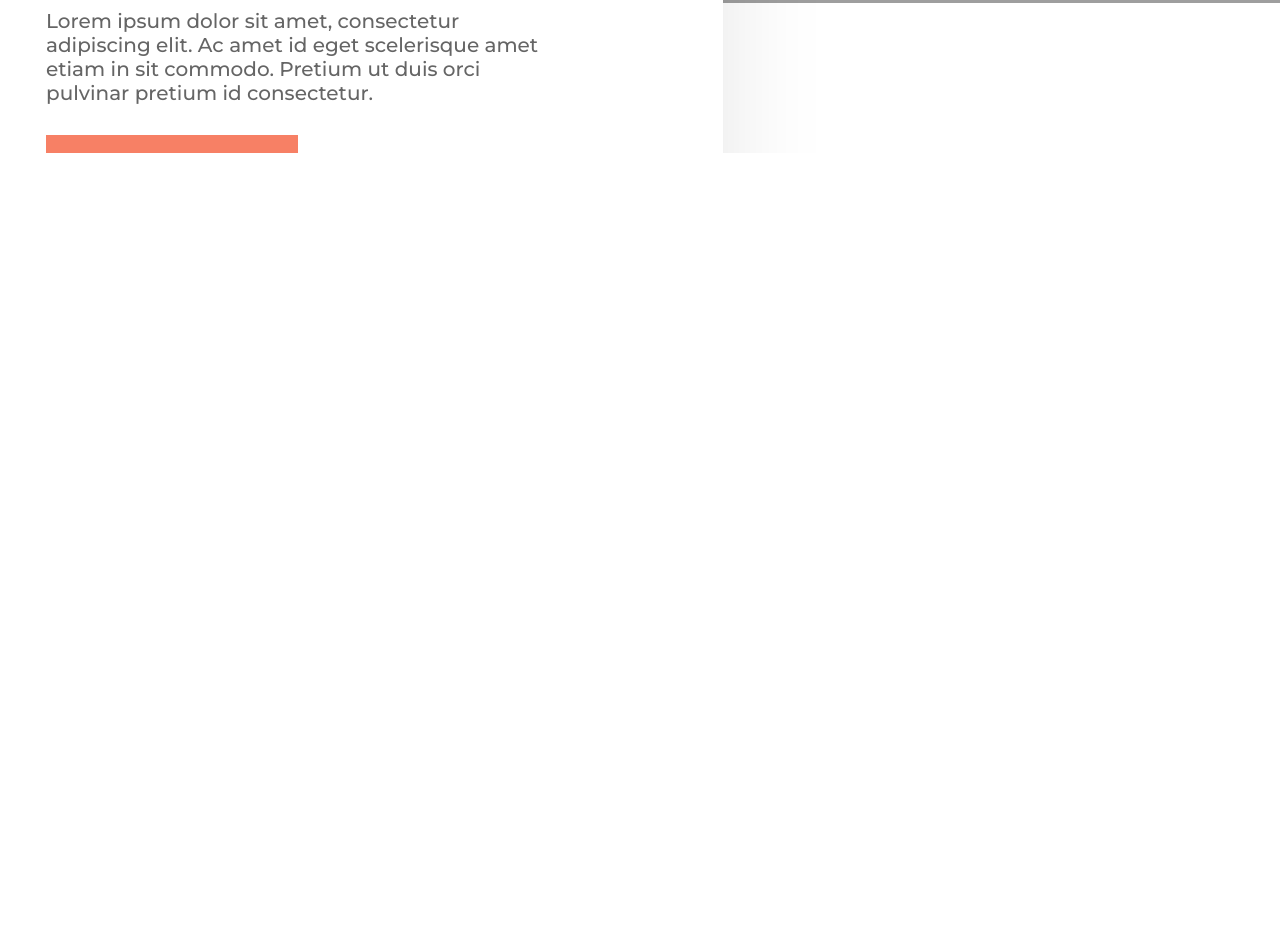
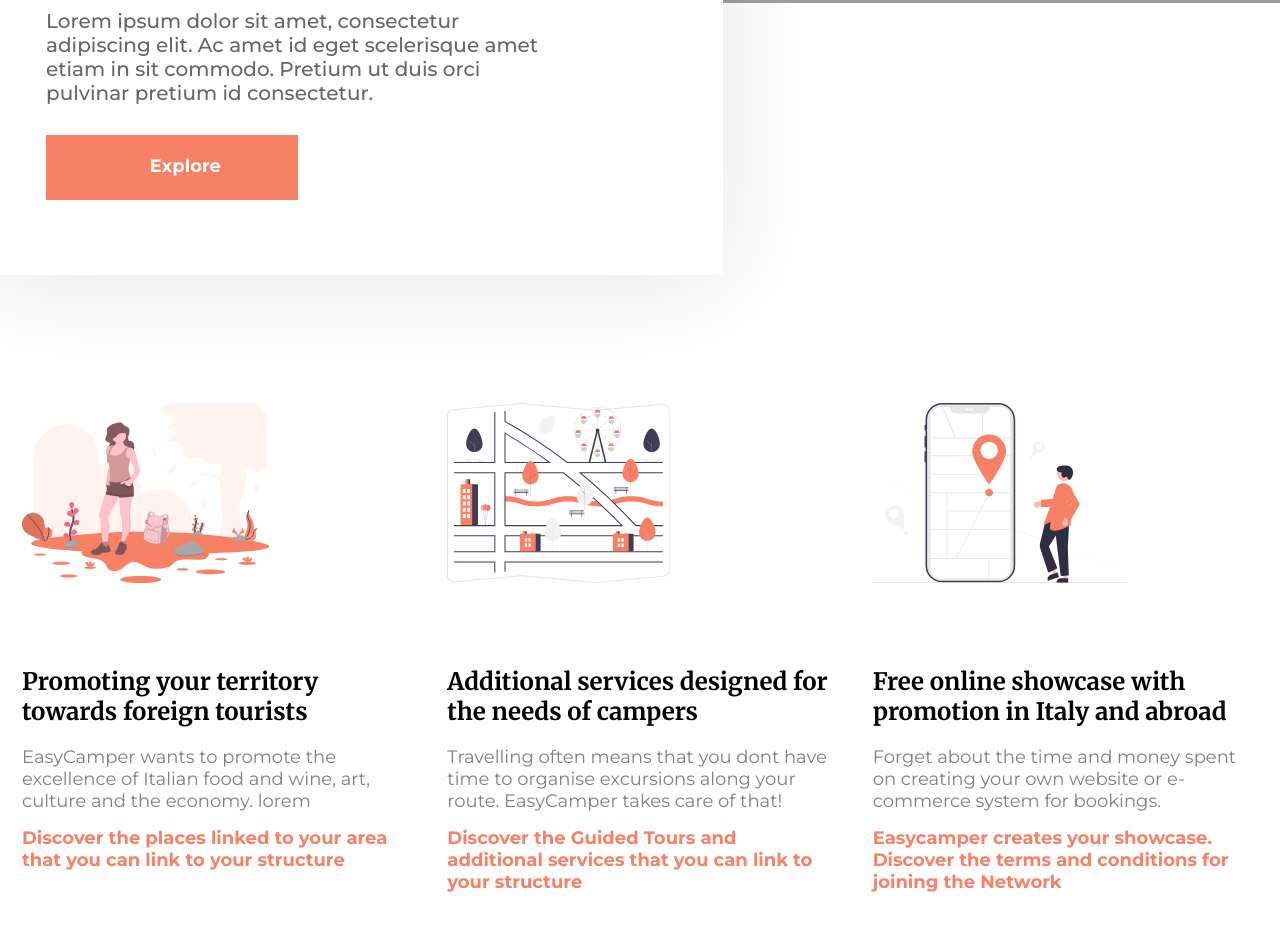
Before and after one commit to Verruckterdrachen/Easy-Camper, a website: page #src/index.html in a window 1280 px wide. Shown: the part 647-1578 px from the top of the page. Before the commit the page ends 800 px from the top, so only its background shows below. Drawn offline with nearby package versions, Linux system fonts and the light colour scheme; files that its build step writes are made by us from their sources; grey boxes are pictures that could not be loaded; files whose address does not match are found by name; a web font is replaced by a local one.

Commit message:
add services section

```diff
--- a/#src/index.html
+++ b/#src/index.html
@@ -16,6 +16,43 @@
             </div>
           </div>
         </section>
+        <section class="page__services services">
+          <div class="services__container _container">
+            <div class="services__body">
+              <div class="services__item item-services">
+                <div class="item-services__image">
+                  <img src="img/services/01.svg" alt="">
+                </div>
+                <div class="item-services__body">
+                  <h3 class="item-services__title">Promoting your territory towards foreign tourists</h3>
+                  <div class="item-services__text">EasyCamper wants to promote the excellence of Italian food and wine, art, culture and the economy. lorem</div>
+                  <div class="item-services__desc">Discover the places linked to your area that you can link to your structure</div>
+                </div>
+              </div>
+              <div class="services__item item-services">
+                <div class="item-services__image">
+                  <img src="img/services/02.svg" alt="">
+                </div>
+                <div class="item-services__body">
+                  <h3 class="item-services__title">Additional services designed for the needs of campers</h3>
+                  <div class="item-services__text">Travelling often means that you dont have time to organise excursions along your route. EasyCamper takes care of that!</div>
+                  <div class="item-services__desc">Discover the Guided Tours and additional services that you can link to your structure</div>
+                </div>
+              </div>
+              <div class="services__item item-services">
+                <div class="item-services__image">
+                  <img src="img/services/03.svg" alt="">
+                </div>
+                <div class="item-services__body">
+                  <h3 class="item-services__title">Free online showcase with promotion in Italy and abroad</h3>
+                  <div class="item-services__text">Forget about the time and money spent on creating your own website or e-commerce system for bookings.</div>
+                  <div class="item-services__desc">Easycamper creates your showcase. Discover the terms and conditions for joining the Network</div>
+                </div>
+              </div>
+            </div>
+          </div>
+        </section>
+
 			</main>
 			@@include('_footer.html',{})
 		</div>
--- a/#src/scss/header.scss
+++ b/#src/scss/header.scss
@@ -2,10 +2,10 @@
 .header {
   &._scroll {
     .header__wrapper {
-      background-color: rgba(0,0,0,0.2);
+      background-color: rgba(0,0,0,0.7);
       @media (any-hover: hover){
         &:hover{
-          background-color: rgba(0,0,0,0.3);
+          background-color: rgba(0,0,0,0.8);
         }
       }
     }
--- a/#src/scss/style.scss
+++ b/#src/scss/style.scss
@@ -86,6 +86,10 @@ body {
 .page {
 	flex: 1 1 auto;
   &__hello {}
+  &__services {
+    @include adaptiv-value("padding-top", 400, 160, 1);
+    @include adaptiv-value("padding-bottom", 240, 80, 1);
+  }
 }
 //===================================================================================================================================
 .hello {
@@ -137,5 +141,49 @@ body {
   }
 }
 //============================================================================
+.services {
+  &__body {
+    display: flex;
+    margin: 0px -20px;
+    @media (max-width: 900px){
+      flex-direction: column;
+      margin: 0;
+    }
+  }
+  &__item {
+    flex: 0 1 33.333%;
+  }
+}
+.item-services {
+  padding: 0px 20px;
+  @media (max-width: 900px){
+    &:not(:last-child) {margin: 0px 0px 60px 0px;}
+    padding: 0;
+    text-align: center;
+  }
+  &__image {
+    @include adaptiv-value("margin-bottom", 84, 20, 1);
+  }
+  &__title {
+    font-family: "Merriweather";
+    @include adaptiv-value("font-size", 24, 20, 1);
+    line-height: 30 / 24 * 100%;
+    margin: 0px 0px 20px/24px * 1em 0px;
+  }
+  &__text {
+    @include adaptiv-value("font-size", 18, 16, 1);
+    line-height: 22 / 18 * 100%;
+    opacity: 0.5;
+    margin: 0px 0px 20px/24px * 1em 0px;
+  }
+  &__desc {
+    font-weight: 700;
+    @include adaptiv-value("font-size", 18, 16, 1);
+    line-height: 22 / 18 * 100%;
+    margin: 0px 0px 20px/24px * 1em 0px;
+    color: $primaryColor;
+  }
+}
+//============================================================================
 
 //</ОСНОВНОЙ БЛОК>====================================================================================================
```
Also changed, not shown: Easy-Camper/index.html (+37 -0 lines), Easy-Camper/css/style.min.css.
